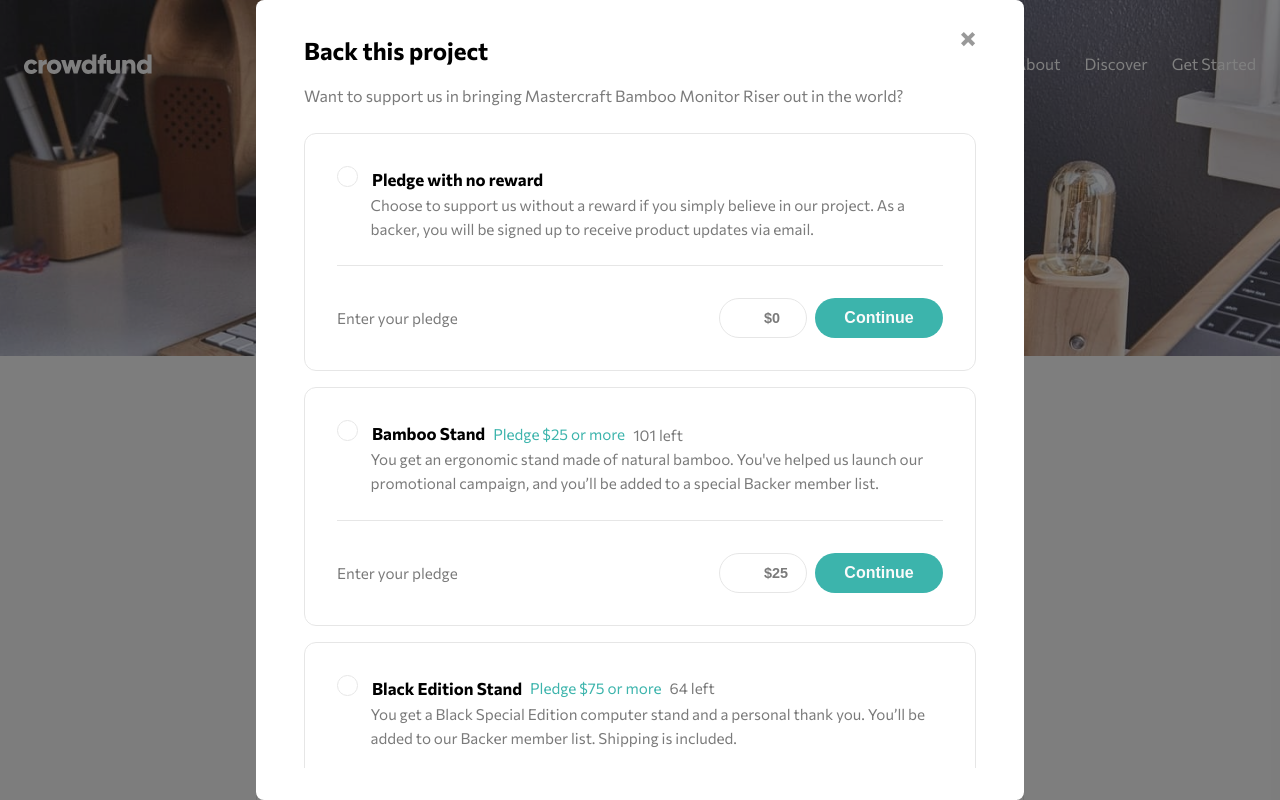
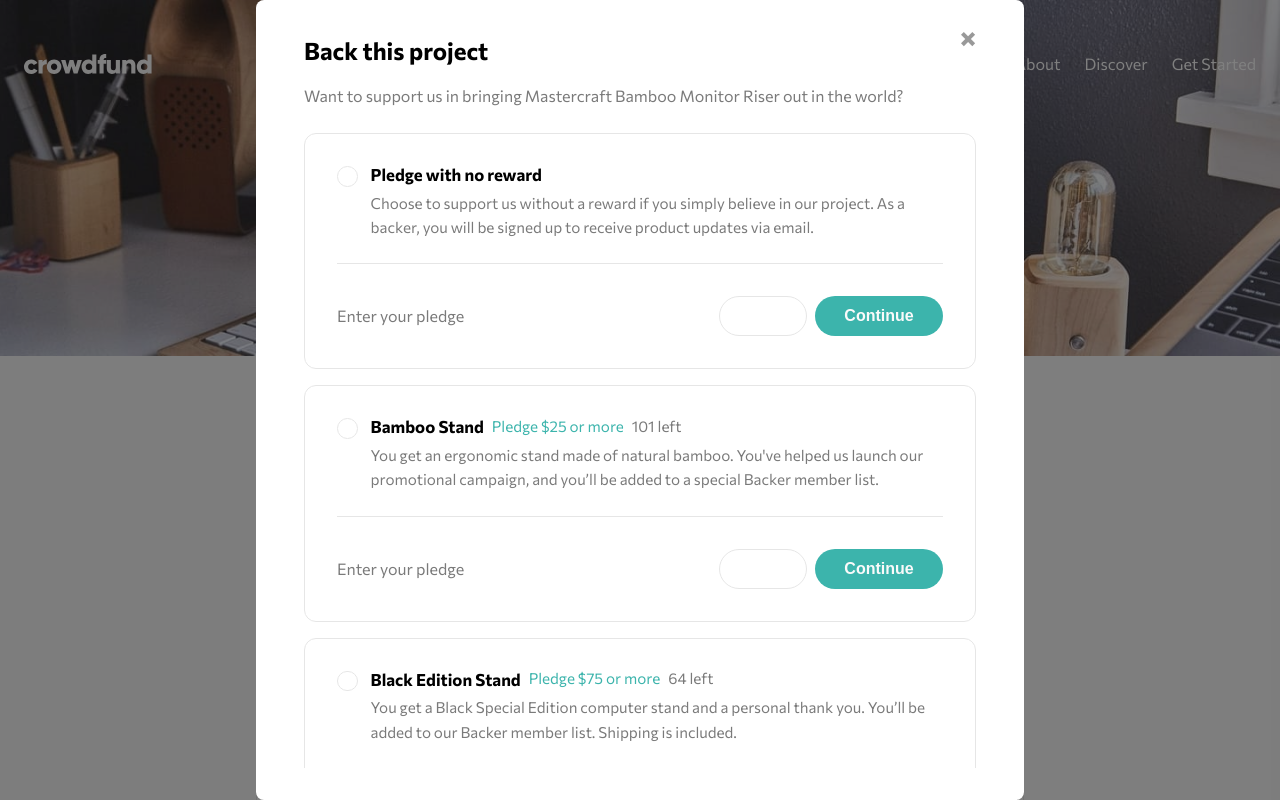
Before and after one commit to tabascum/crowdfunding-product-page, a Vue app: page / in a window 1280 px wide. Both pictures are taken after a click on the button "Back this project". Shown: the top 800 px of the page. Built offline with nearby package versions, Linux system fonts and the light colour scheme.

Commit message:
Add dynamically the total and number of backers

```diff
--- a/src/components/HeaderComponent.vue
+++ b/src/components/HeaderComponent.vue
@@ -10,7 +10,7 @@
         <li>Get Started</li>
       </ul>
       <img src="../components/icons/icon-hamburger.svg" alt="hamburguer icon" hidden />
-      <span class="" hidden>
+      <span class="responsive-navbar" hidden>
         <ul>
           <li>About</li>
           <li>Discover</li>
--- a/src/components/ModalComponent.vue
+++ b/src/components/ModalComponent.vue
@@ -1,7 +1,30 @@
 <script setup>
 import MainBtnComponent from './MainBtnComponent.vue'
+import { useModalToggle } from '../stores/modalToggle'
 
-import { useModalToggle } from '../stores/modalToggle'
+import { ref } from 'vue'
+import { useTotalStore } from '../stores/totalValue'
+
+const inputValueNoReward = ref()
+const inputValuePledge25 = ref()
+const inputValuePledge75 = ref()
+
+const totalStore = useTotalStore()
+
+const updateTotal = () => {
+  const value = parseInt(inputValueNoReward.value) || 0
+  totalStore.addToTotal(value)
+}
+
+const updateTotal25 = () => {
+  const value = parseInt(inputValuePledge25.value) || 0
+  totalStore.addToTotal(value)
+}
+
+const updateTotal75 = () => {
+  const value = parseInt(inputValuePledge75.value) || 0
+  totalStore.addToTotal(value)
+}
 
 const modalToggle = useModalToggle()
 </script>
@@ -33,19 +56,30 @@
             <div class="card-radio">
               <input type="radio" name="text" id="" />
               <span class="checkmark"></span>
+            </div>
+            <div class="pledge">
+              <div class="pledge-content">
+                <div class="pledge-header">
                   <h2>Pledge with no reward</h2>
                 </div>
-            <div class="pledge">
                 <p>
                   Choose to support us without a reward if you simply believe in our project. As a
                   backer, you will be signed up to receive product updates via email.
                 </p>
               </div>
+            </div>
 
             <div class="card-footer">
               <p for="text">Enter your pledge</p>
               <div>
-                <input type="text" name="text" id="" value="$0" />
+                <input
+                  type="text"
+                  name="noReward"
+                  id="noReward"
+                  v-model="inputValueNoReward"
+                  @input="updateTotal"
+                  autocomplete="off"
+                />
                 <MainBtnComponent @click="modalToggle.openSucessModal" class="btn-continue"
                   >Continue</MainBtnComponent
                 >
@@ -57,22 +91,36 @@
             <div class="card-radio">
               <input type="radio" name="text" id="" />
               <span class="checkmark"></span>
+            </div>
+            <div class="pledge">
+              <div class="pledge-content">
+                <div class="pledge-header">
                   <h2>Bamboo Stand</h2>
                   <p class="pledge-value">Pledge $25 or more</p>
-              <p class="value">101 left</p>
+                  <p class="value"><strong>101</strong> left</p>
                 </div>
-            <div class="pledge">
+
                 <p>
                   You get an ergonomic stand made of natural bamboo. You've helped us launch our
                   promotional campaign, and you’ll be added to a special Backer member list.
                 </p>
               </div>
+            </div>
 
             <div class="card-footer">
               <p for="text">Enter your pledge</p>
               <div>
-                <input type="text" name="text" id="" value="$25" />
-                <MainBtnComponent class="btn-continue">Continue</MainBtnComponent>
+                <input
+                  type="text"
+                  name="pledge25"
+                  id="pledge25"
+                  v-model="inputValuePledge25"
+                  @input="updateTotal25"
+                  autocomplete="off"
+                />
+                <MainBtnComponent @click="modalToggle.openSucessModal" class="btn-continue"
+                  >Continue</MainBtnComponent
+                >
               </div>
             </div>
           </div>
@@ -81,22 +129,36 @@
             <div class="card-radio">
               <input type="radio" name="text" id="" />
               <span class="checkmark"></span>
+            </div>
+            <div class="pledge">
+              <div class="pledge-content">
+                <div class="pledge-header">
                   <h2>Black Edition Stand</h2>
                   <p class="pledge-value">Pledge $75 or more</p>
-              <p>64 left</p>
+                  <p class="value"><strong>64</strong> left</p>
                 </div>
-            <div class="pledge">
+
                 <p>
                   You get a Black Special Edition computer stand and a personal thank you. You’ll be
                   added to our Backer member list. Shipping is included.
                 </p>
               </div>
+            </div>
 
             <div class="card-footer">
               <p for="text">Enter your pledge</p>
               <div>
-                <input type="text" name="text" id="" value="$75" />
-                <MainBtnComponent class="btn-continue">Continue</MainBtnComponent>
+                <input
+                  type="text"
+                  name="pledge75"
+                  id="pledge75"
+                  v-model="inputValuePledge75"
+                  @input="updateTotal75"
+                  autocomplete="off"
+                />
+                <MainBtnComponent @click="modalToggle.openSucessModal" class="btn-continue"
+                  >Continue</MainBtnComponent
+                >
               </div>
             </div>
           </div>
@@ -104,11 +166,15 @@
             <div class="card-radio">
               <input type="radio" name="text" id="" />
               <span class="checkmark"></span>
+            </div>
+            <div class="pledge">
+              <div class="pledge-content">
+                <div class="pledge-header">
                   <h2>Mahogany Special Edition</h2>
                   <p class="pledge-value">Pledge $200 or more</p>
-              <p><strong>0</strong> left</p>
+                  <p class="value"><strong>0</strong> left</p>
                 </div>
-            <div class="pledge">
+
                 <p>
                   You get an ergonomic stand made of natural bamboo. You've helped us launch our
                   promotional campaign, and you’ll be added to a special Backer member list.
@@ -118,19 +184,11 @@
           </div>
         </div>
       </div>
+    </div>
   </Transition>
 </template>
 
 <style scoped>
-.modal-enter-active,
-.modal-leave-active {
-  transition: opacity 0.6s linear;
-}
-
-.modal-enter,
-.modal-leave-to {
-  opacity: 0;
-}
 .modal-bg {
   display: flex;
   justify-content: center;
@@ -180,10 +238,6 @@
   margin-block-end: 0.8rem;
 }
 
-.value {
-  align-self: flex-end;
-}
-
 .modal-content-inner {
   display: flex;
   flex-direction: column;
@@ -206,40 +260,16 @@
   gap: 0.5rem;
 }
 
-.card-radio h2 {
-  font-size: 1.05rem;
-  color: var(--black);
-  font-weight: var(--fw-bolder);
-  transition: 0.3s all;
-}
-
-.card-radio h2:hover:not(.disabled .card-radio h2) {
-  color: var(--moderate-cyan);
-}
-
-.modal-card p {
-  font-size: 0.95rem;
-}
-
 .card-radio {
   display: flex;
   position: relative;
   align-items: center;
-  padding-left: 35px;
   cursor: pointer;
   font-size: 0.6rem;
   -webkit-user-select: none;
   -moz-user-select: none;
   -ms-user-select: none;
   user-select: none;
-}
-
-.card-radio input[type='radio'] {
-  position: absolute;
-  opacity: 0;
-  cursor: pointer;
-  height: 0;
-  width: 0;
 }
 
 .checkmark {
@@ -251,22 +281,29 @@
   border-radius: 50%;
   border: 0.1rem solid var(--light-gray);
 }
-
-.card-radio input[type='radio']:checked ~ .checkmark {
-  background-color: var(--light);
-}
-
 .checkmark::after {
   content: '';
   position: absolute;
   display: none;
 }
 
-.card-radio input[type='radio']:checked ~ .checkmark::after {
+input[type='radio'] {
+  position: absolute;
+  opacity: 0;
+  cursor: pointer;
+  height: 0;
+  width: 0;
+}
+
+input[type='radio']:checked ~ .checkmark {
+  background-color: var(--moderate-cyan);
+}
+
+input[type='radio']:checked ~ .checkmark::after {
   display: block;
 }
 
-.card-radio .checkmark::after {
+input[type='radio'].checkmark::after {
   top: 0.24rem;
   left: 0.3rem;
   width: 0.7rem;
@@ -274,7 +311,6 @@
   border-radius: 50%;
   background-color: var(--moderate-cyan);
 }
-
 .card-footer {
   width: 100%;
   display: flex;
@@ -285,12 +321,36 @@
   border-block-start: 0.1rem solid var(--light-gray);
 }
 
-.card-one,
 .pledge {
   display: flex;
   flex-direction: column;
   justify-content: center;
   padding-inline-start: 2.1rem;
+}
+
+.pledge-content {
+  display: flex;
+  flex-direction: column;
+}
+
+.pledge-header {
+  align-items: center;
+  line-height: 1;
+}
+
+.pledge-header h2 {
+  font-size: 1.05rem;
+  color: var(--black);
+  font-weight: var(--fw-bolder);
+  transition: 0.3s all;
+}
+
+.pledge-header h2:hover:not(.disabled .pledge-header h2) {
+  color: var(--moderate-cyan);
+}
+
+.pledge-content p {
+  font-size: 0.95rem;
 }
 
 .pledge-value {
--- a/src/components/NumbersComponent.vue
+++ b/src/components/NumbersComponent.vue
@@ -1,12 +1,22 @@
+<script setup>
+import { useTotalStore } from '../stores/totalValue'
+
+const totalStore = useTotalStore()
+
+function formatNumberWithCommas(number) {
+  return number.toString().replace(/\B(?=(\d{3})+(?!\d))/g, ',')
+}
+</script>
+
 <template>
   <section class="numbers-container">
     <article class="backers">
       <div>
-        <h1>$89,914</h1>
+        <h1>${{ formatNumberWithCommas(totalStore.totalValue) }}</h1>
         <p>of $100,000 backed</p>
       </div>
       <div>
-        <h1>5,007</h1>
+        <h1>{{ formatNumberWithCommas(totalStore.totalBackers) }}</h1>
         <p>total backers</p>
       </div>
       <div>
--- a/src/components/SucessModal.vue
+++ b/src/components/SucessModal.vue
@@ -27,11 +27,6 @@
 
 <style scoped>
 .modal-sucess-bg {
-  /*   position: absolute;
-  top: 0;
-  left: 0;
-  width: 100%;
-  min-height: 100%; */
   background-color: rgba(0, 0, 0, 0.5);
   display: flex;
   align-items: center;
--- /dev/null
+++ b/src/stores/totalValue.js
@@ -0,0 +1,17 @@
+import { defineStore } from 'pinia'
+
+export const useTotalStore = defineStore('total', {
+  state: () => ({
+    totalValue: 89914,
+    totalBackers: 5007
+  }),
+  actions: {
+    addToTotal(value) {
+      this.totalValue += value
+      this.incrementBackers()
+    },
+    incrementBackers() {
+      this.totalBackers += 1
+    }
+  }
+})
```
Lines whose indentation alone changed are shown as unchanged.
